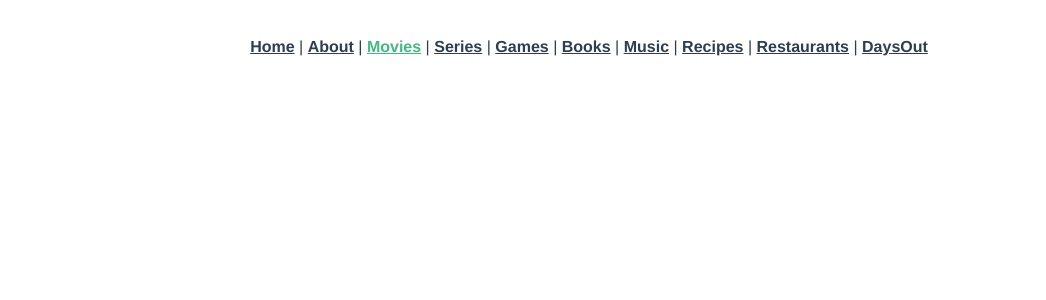
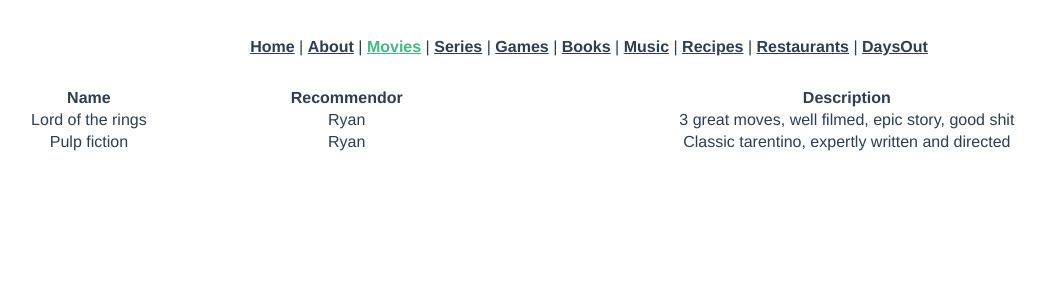
Before and after one commit to Ryan-Coates/Recommendo, a Vue app in the folder recommendo-ui/: page /movies in a window 1280 px wide. Shown: the top 300 px of the page, without its empty margins (51-1097 px from the left). Built offline with nearby package versions, Linux system fonts and the light colour scheme.

Commit message:
basic movie route

```diff
--- a/recommendo-ui/src/router/index.ts
+++ b/recommendo-ui/src/router/index.ts
@@ -17,6 +17,11 @@ const routes: Array<RouteConfig> = [
     // this generates a separate chunk (about.[hash].js) for this route
     // which is lazy-loaded when the route is visited.
     component: () => import(/* webpackChunkName: "about" */ '../views/About.vue')
+  },
+  {
+    path: '/movies',
+    name: 'Movies',
+    component: () => import('../views/Movies.vue')
   }
 ]
 
--- /dev/null
+++ b/recommendo-ui/src/views/Movies.vue
@@ -0,0 +1,21 @@
+<template>
+  <div class="movies">
+   <table style="width:100%">
+  <tr>
+    <th>Name</th>
+    <th>Recommendor</th>
+    <th>Description</th>
+  </tr>
+  <tr>
+    <td>Lord of the rings</td>
+    <td>Ryan</td>
+    <td>3 great moves, well filmed, epic story, good shit</td>
+  </tr>
+  <tr>
+    <td>Pulp fiction</td>
+    <td>Ryan</td>
+    <td>Classic tarentino, expertly written and directed</td>
+  </tr>
+</table>
+  </div>
+</template>
```
